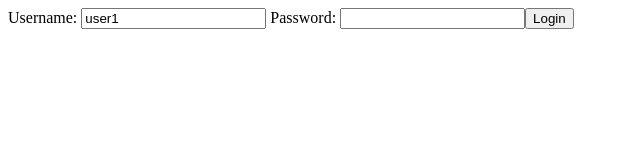
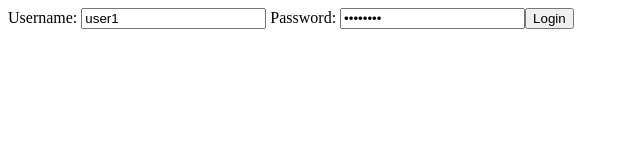
Before and after one commit to darkonnen-10101/AVLA-technical-test, an Angular app in the folder frontend/todo/: page / in a window 1280 px wide. Shown: the top 160 px of the page, without its empty margins (0-640 px from the left). Built offline with nearby package versions, Linux system fonts and the light colour scheme.

Commit message:
hardcoding some login functionality

```diff
--- a/frontend/todo/src/app/app.module.ts
+++ b/frontend/todo/src/app/app.module.ts
@@ -5,6 +5,9 @@ import { AppRoutingModule } from './app-routing.module';
 import { AppComponent } from './app.component';
 import { LandingComponent } from './landing/landing.component';
 import { LoginComponent } from './login/login.component';
+import { FormsModule } from '@angular/forms';
+
+
 
 @NgModule({
   declarations: [
@@ -14,7 +17,8 @@ import { LoginComponent } from './login/login.component';
   ],
   imports: [
     BrowserModule,
-    AppRoutingModule
+    AppRoutingModule,
+    FormsModule
   ],
   providers: [],
   bootstrap: [AppComponent]
--- a/frontend/todo/src/app/login/login.component.html
+++ b/frontend/todo/src/app/login/login.component.html
@@ -1,4 +1,8 @@
-Username: <input type="text" name="username" id="" value="{{ username }}">
-Password: <input type="password" name="password" id="" value="{{ password }}">
+<small *ngIf='invalidLogin'>{{ errorMessage }}</small>
 
-<button (click)=handleLogin()>Login </button>
+
+<div>
+    Username: <input type="text" name="username" id="" [(ngModel)]="username"> <!-- value="{{ password }}" -->
+    Password: <input type="password" name="password" id="" [(ngModel)]="password">
+    <button (click)=handleLogin()>Login </button>
+</div>
--- a/frontend/todo/src/app/login/login.component.ts
+++ b/frontend/todo/src/app/login/login.component.ts
@@ -7,17 +7,30 @@ import { Component, OnInit } from '@angular/core';
 })
 export class LoginComponent implements OnInit {
 
-  username = 'user1';
-  password = '';
+  username: string = 'user1';
+  password: string = 'password';
+  errorMessage: string = 'Invalid credentials';
+  invalidLogin: boolean = false;
 
   constructor() { }
 
   ngOnInit(): void {
   }
 
+  // DataBinding -> String Interpolation. Property Binding. Event Binding. Two-Way Data Binding.
+
   handleLogin() {
-    console.log(this.username);
-    console.log(this.password);
+    // console.log(this.username);
+    // console.log(this.password);
+    // Hardcoding for testing purposes
+
+    if (this.username === 'user1' && this.password === 'password') {
+      this.invalidLogin = false;
+    } else {
+      this.invalidLogin = true;
+    }
+
+
 
   }
 
```
